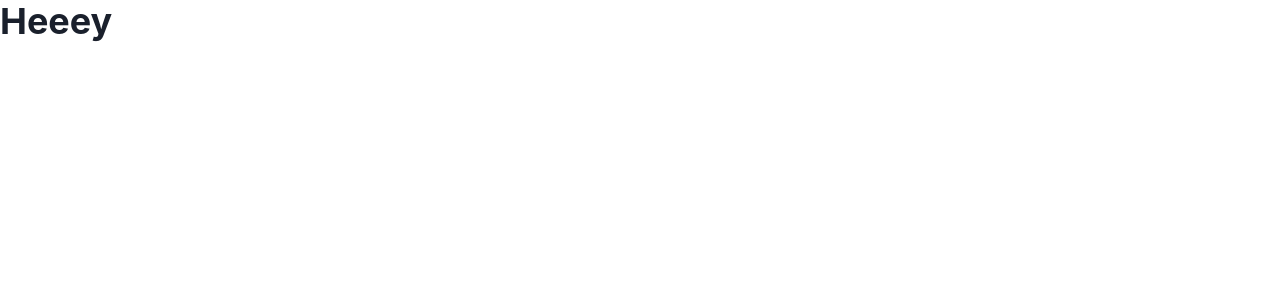
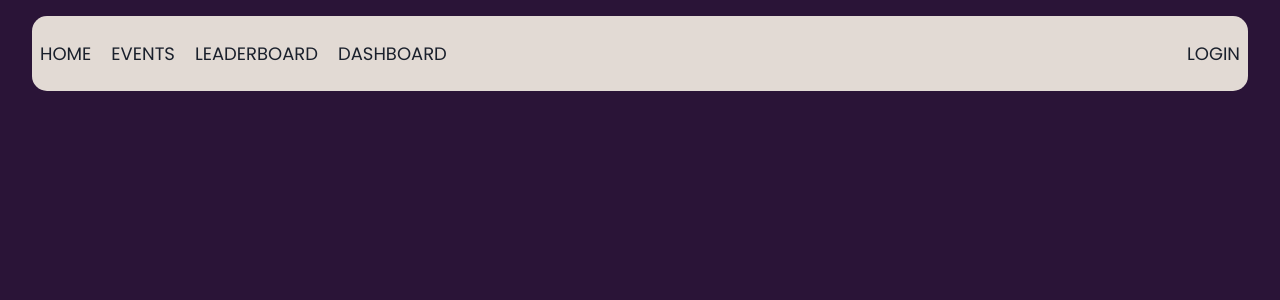
Before and after one commit to tinkerhub/saturday-hack-night, a React app in the folder apps/web/: page / in a window 1280 px wide. Shown: the top 300 px of the page. Built offline with nearby package versions, Linux system fonts and the light colour scheme; no server answers.

Commit message:
fix: fix web

```diff
--- /dev/null
+++ b/apps/web/src/App.tsx
@@ -0,0 +1,30 @@
+import { ChakraProvider } from '@chakra-ui/react';
+import { BrowserRouter, Routes, Route } from 'react-router-dom';
+import React from 'react';
+import { connectAuthEmulator } from 'firebase/auth';
+import { connectFirestoreEmulator } from 'firebase/firestore';
+import { connectFunctionsEmulator } from 'firebase/functions';
+import { useFirebase } from './firebase';
+import Home from './routes/Home';
+
+const App = () => {
+    const { auth, db, functions } = useFirebase();
+
+    // eslint-disable-next-line no-restricted-globals
+    if (location.hostname === 'localhost') {
+        connectAuthEmulator(auth, 'http://localhost:9099');
+        connectFirestoreEmulator(db, 'localhost', 8080);
+        connectFunctionsEmulator(functions, 'localhost', 5001);
+    }
+    return (
+        <ChakraProvider>
+            <BrowserRouter>
+                <Routes>
+                    <Route path="/" element={<Home />} />
+                </Routes>
+            </BrowserRouter>
+        </ChakraProvider>
+    );
+};
+
+export default App;
--- /dev/null
+++ b/apps/web/src/components/Navbar.tsx
@@ -0,0 +1,60 @@
+import React, { useEffect, useState } from 'react';
+import { Flex, HStack, Box } from '@chakra-ui/layout';
+import { NavLink } from 'react-router-dom';
+import { Avatar } from '@chakra-ui/react';
+import {
+    GithubAuthProvider,
+    signInWithPopup,
+    onAuthStateChanged,
+    signOut,
+    User,
+} from 'firebase/auth';
+import { useFirebase } from '../firebase';
+
+const Navbar = () => {
+    const { auth } = useFirebase();
+    const [user, setUser] = useState<User | null>();
+
+    useEffect(() => {
+        onAuthStateChanged(auth, (authUser) => {
+            setUser(authUser);
+        });
+    }, [auth]);
+
+    const login = () => {
+        signInWithPopup(auth, new GithubAuthProvider());
+    };
+    const logout = () => {
+        signOut(auth);
+    };
+
+    return (
+        <Flex
+            as="nav"
+            marginBlockStart="4"
+            fontFamily="Poppins"
+            background="#E2DAD4"
+            width="95%"
+            justifyContent="space-between"
+            paddingInline="2"
+            alignItems="center"
+            fontSize="18px"
+            borderRadius="15px"
+        >
+            <HStack spacing={{ base: '2', sm: '5' }} fontSize="18px" paddingBlock="24px">
+                <NavLink to="/">HOME</NavLink>
+                <NavLink to="/">EVENTS</NavLink>
+                <NavLink to="/">LEADERBOARD</NavLink>
+                <Box display={{ base: 'none', md: 'block' }}>
+                    <NavLink to="/">DASHBOARD</NavLink>
+                </Box>
+            </HStack>
+            {user ? (
+                <Avatar src={user.photoURL!} name={user.displayName!} onClick={logout} />
+            ) : (
+                <Box onClick={login}>LOGIN</Box>
+            )}
+        </Flex>
+    );
+};
+export default Navbar;
--- /dev/null
+++ b/apps/web/src/firebase.tsx
@@ -0,0 +1,28 @@
+import { initializeApp } from 'firebase/app';
+import { getAuth } from 'firebase/auth';
+import { getFirestore } from 'firebase/firestore';
+import { getFunctions } from 'firebase/functions';
+import React, { createContext, useContext } from 'react';
+
+const FirebaseContext = createContext<any>({});
+
+const firebaseConfig = {
+    apiKey: 'AIzaSyCLIjetLAJ_ApQIIwmVByTdVcgx7sSZV1o',
+    authDomain: 'saturday-hack-night.firebaseapp.com',
+    projectId: 'saturday-hack-night',
+    storageBucket: 'saturday-hack-night.appspot.com',
+    messagingSenderId: '645219994222',
+    appId: '1:645219994222:web:3cfb8d679435ee7027747f',
+    measurementId: 'G-Q3ZZY8KWKX',
+};
+
+const app = initializeApp(firebaseConfig);
+
+const auth = getAuth(app);
+const db = getFirestore(app);
+const functions = getFunctions(app);
+export const useFirebase = () => useContext(FirebaseContext);
+export const FirebaseProvider = ({ children }: { children: React.ReactNode }) => (
+    // eslint-disable-next-line react/jsx-no-constructed-context-values
+    <FirebaseContext.Provider value={{ auth, db, functions }}>{children}</FirebaseContext.Provider>
+);
--- a/apps/web/src/index.tsx
+++ b/apps/web/src/index.tsx
@@ -1,8 +1,14 @@
 import React from 'react';
 import { createRoot } from 'react-dom/client';
-import App from './react/App';
+import App from './App';
+import { FirebaseProvider } from './firebase';
+import '@fontsource/poppins';
+import '@fontsource/bungee';
 
 const container = document.getElementById('root');
 const root = createRoot(container!);
-
-root.render(<App />);
+root.render(
+    <FirebaseProvider>
+        <App />
+    </FirebaseProvider>
+);
--- a/apps/web/src/react/App.tsx
+++ /dev/null
@@ -1,10 +0,0 @@
-import { ChakraProvider, Heading } from '@chakra-ui/react';
-import React from 'react';
-
-const App = () => (
-    <ChakraProvider>
-        <Heading>Heeey</Heading>
-    </ChakraProvider>
-);
-
-export default App;
--- /dev/null
+++ b/apps/web/src/routes/Home.tsx
@@ -0,0 +1,11 @@
+import { VStack } from '@chakra-ui/react';
+import React from 'react';
+import Navbar from '../components/Navbar';
+
+const Home = () => (
+    <VStack height="100vh" width="vw" background="#2A1437">
+        <Navbar />
+    </VStack>
+);
+
+export default Home;
```
Also changed, not shown: apps/web/assets/favicon.svg (renamed from apps/web/src/assets/favicon.svg).
